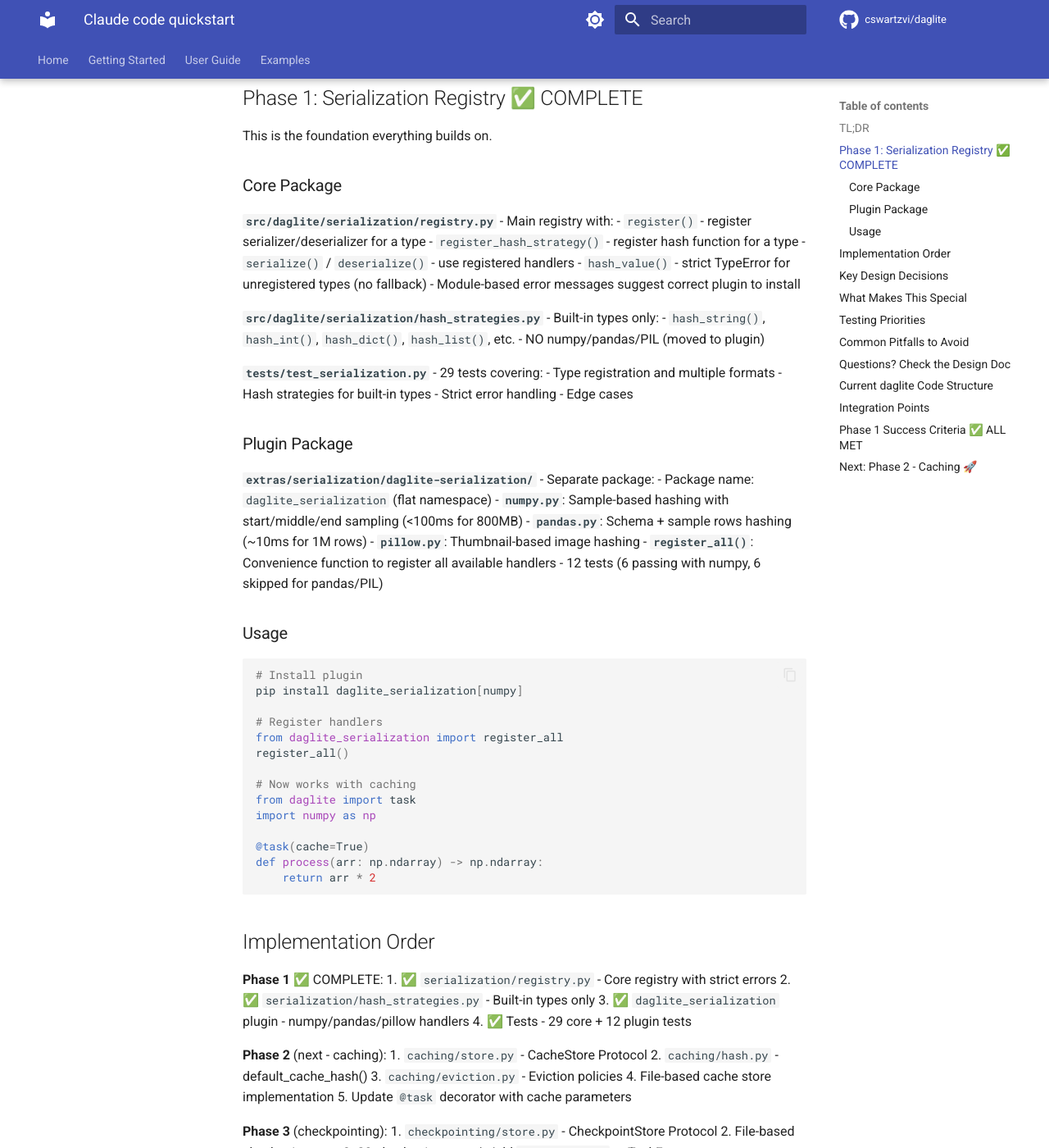
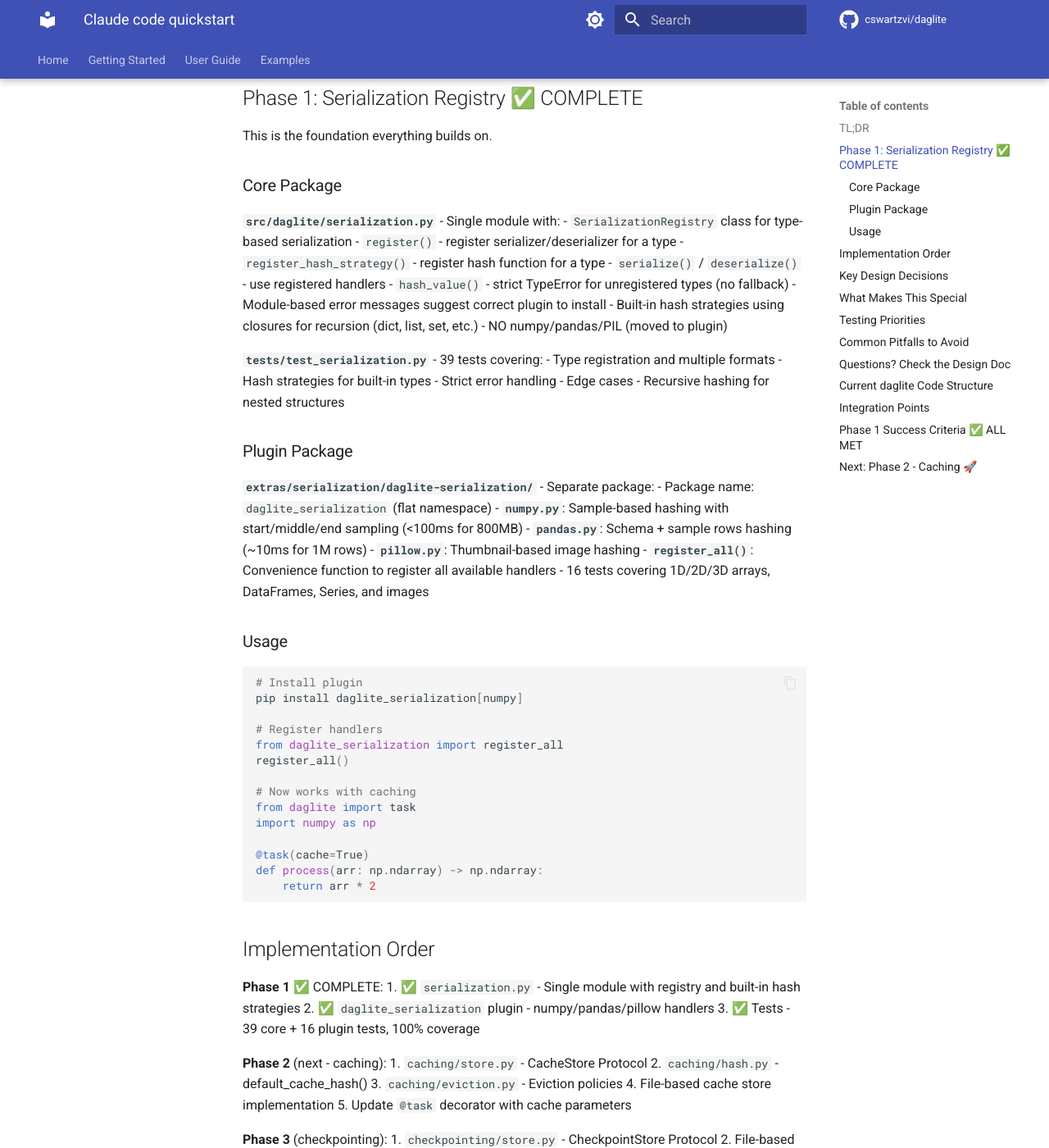
Before and after one commit to cswartzvi/daglite, an MkDocs documentation site: the page built from docs/design/claude-code-quickstart.md, in a window 1280 px wide and 1400 px high, scrolled down 386 px. Shown: the whole window at 82% size. Built offline with MkDocs 1.6.1 and Material for MkDocs 9.7.7, drawn with Linux system fonts in a browser that asks for light colours; comment, search, counter and statistics services are not loaded; some of the changed text lies outside the part shown.

Commit message:
fix: Update design docs to align with current implementation

```diff
--- a/docs/design/claude-code-quickstart.md
+++ b/docs/design/claude-code-quickstart.md
@@ -15,22 +15,22 @@
 
 ### Core Package
 
-**`src/daglite/serialization/registry.py`** - Main registry with:
+**`src/daglite/serialization.py`** - Single module with:
+- `SerializationRegistry` class for type-based serialization
 - `register()` - register serializer/deserializer for a type
 - `register_hash_strategy()` - register hash function for a type
 - `serialize()` / `deserialize()` - use registered handlers
 - `hash_value()` - strict TypeError for unregistered types (no fallback)
 - Module-based error messages suggest correct plugin to install
-
-**`src/daglite/serialization/hash_strategies.py`** - Built-in types only:
-- `hash_string()`, `hash_int()`, `hash_dict()`, `hash_list()`, etc.
+- Built-in hash strategies using closures for recursion (dict, list, set, etc.)
 - NO numpy/pandas/PIL (moved to plugin)
 
-**`tests/test_serialization.py`** - 29 tests covering:
+**`tests/test_serialization.py`** - 39 tests covering:
 - Type registration and multiple formats
 - Hash strategies for built-in types
 - Strict error handling
 - Edge cases
+- Recursive hashing for nested structures
 
 ### Plugin Package
 
@@ -40,7 +40,7 @@
 - **`pandas.py`**: Schema + sample rows hashing (~10ms for 1M rows)
 - **`pillow.py`**: Thumbnail-based image hashing
 - **`register_all()`**: Convenience function to register all available handlers
-- 12 tests (6 passing with numpy, 6 skipped for pandas/PIL)
+- 16 tests covering 1D/2D/3D arrays, DataFrames, Series, and images
 
 ### Usage
 
@@ -64,10 +64,9 @@
 ## Implementation Order
 
 **Phase 1** ✅ COMPLETE:
-1. ✅ `serialization/registry.py` - Core registry with strict errors
-2. ✅ `serialization/hash_strategies.py` - Built-in types only
-3. ✅ `daglite_serialization` plugin - numpy/pandas/pillow handlers
-4. ✅ Tests - 29 core + 12 plugin tests
+1. ✅ `serialization.py` - Single module with registry and built-in hash strategies
+2. ✅ `daglite_serialization` plugin - numpy/pandas/pillow handlers
+3. ✅ Tests - 39 core + 16 plugin tests, 100% coverage
 
 **Phase 2** (next - caching):
 1. `caching/store.py` - CacheStore Protocol
@@ -158,8 +157,9 @@
 ✅ Module-based error messages guide users to correct plugin
 ✅ Plugin package (`daglite_serialization`) with numpy/pandas/pillow
 ✅ Smart hash strategies with start/middle/end sampling
-✅ 100% test coverage (29 core + 12 plugin tests)
+✅ 100% test coverage (39 core + 16 plugin tests)
 ✅ Performance: hash 800MB numpy array in <100ms
+✅ Recursive hashing via closures for nested data structures
 
 Phase 1 is complete! Ready for Phase 2 (Caching Infrastructure).
 
```
Also changed, not shown: docs/design/caching-and-checkpointing-design.md (+9 -11 lines).
